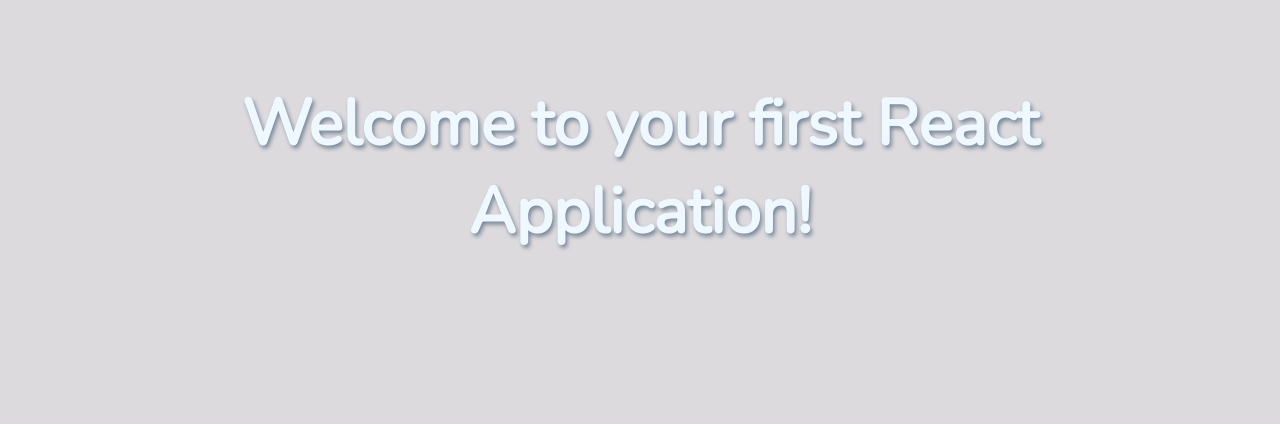
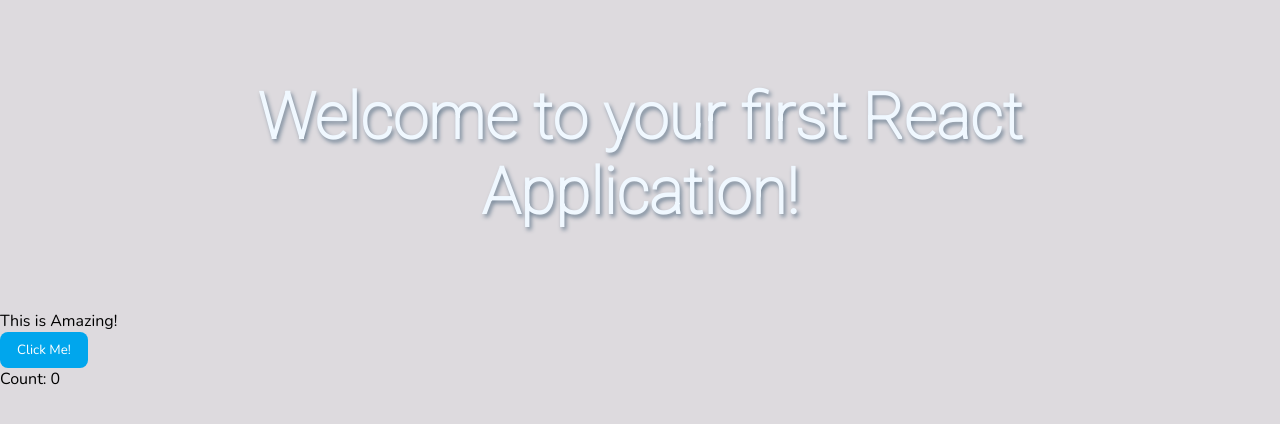
Before and after one commit to JaydenPalmer/honey-rae-repairs, a React (Vite) app: page / in a window 1280 px wide. Shown: the top 424 px of the page. Built offline with nearby package versions, Linux system fonts and the light colour scheme.

Commit message:
added erd

```diff
--- a/src/App.jsx
+++ b/src/App.jsx
@@ -1,3 +1,17 @@
+import { useState } from "react"
+
 export const App = () => {
-  return <div className="welcome">Welcome to your first React Application!</div>
+  const [count, setCount] = useState(0)
+
+  const handleBtnClick = () => {
+    setCount(count + 1)
+  }
+  return (
+    <>
+      <h1 className="welcome">Welcome to your first React Application!</h1>
+      <div>This is Amazing!</div>
+      <button className="btn-secondary" onClick={handleBtnClick}>Click Me!</button>
+      <div>Count: {count}</div>
+    </>
+  )
 }
```
Also changed, not shown: 1 other file (tests, documents, lock files or other folders).
